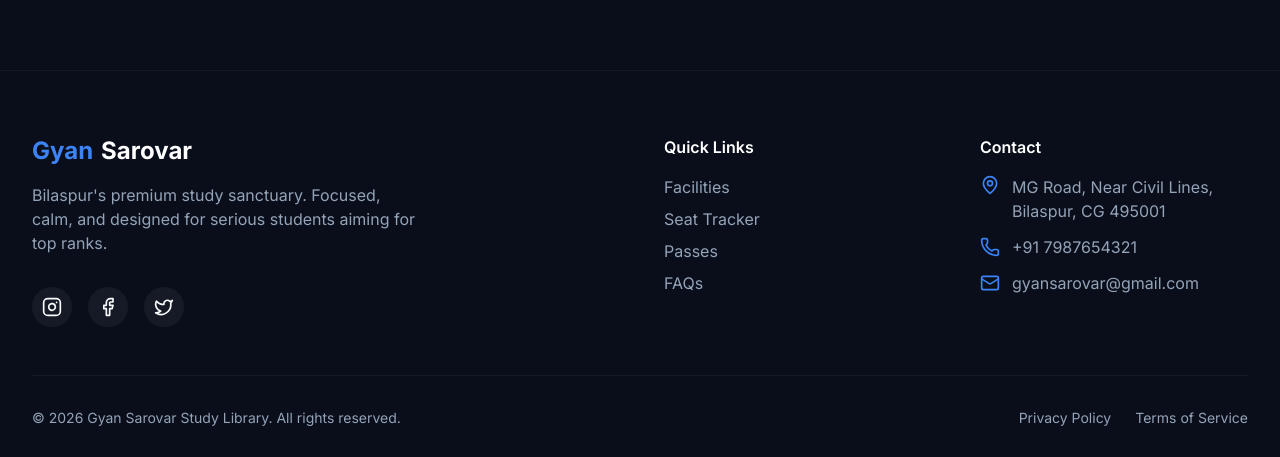
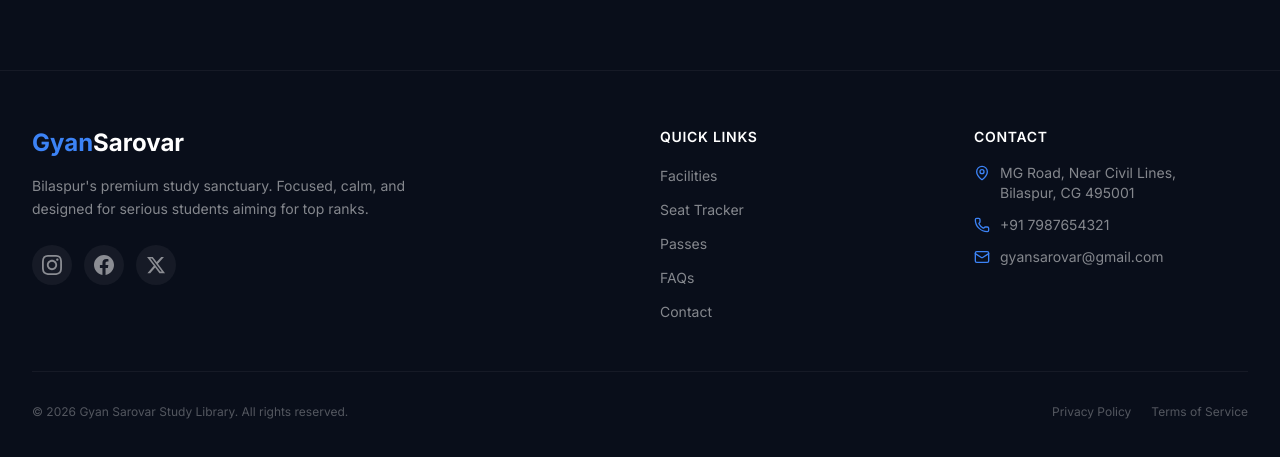
Before and after one commit to krishanggautam317-eng/Vivid-library, a React (Vite) app: page / in a window 1280 px wide. Shown: the part 6742-7199 px from the top of the page. Built offline with nearby package versions, Linux system fonts and the light colour scheme.

Commit message:
fix: Update src/components/Footer.tsx for UI polish

```diff
--- a/src/components/Footer.tsx
+++ b/src/components/Footer.tsx
@@ -1,66 +1,106 @@
-import { Instagram, Facebook, Twitter, MapPin, Phone, Mail } from "lucide-react";
+import { MapPin, Phone, Mail } from "lucide-react";
+
+function InstagramIcon() {
+  return (
+    <svg viewBox="0 0 24 24" fill="currentColor" className="w-5 h-5">
+      <path d="M12 2.163c3.204 0 3.584.012 4.85.07 3.252.148 4.771 1.691 4.919 4.919.058 1.265.069 1.645.069 4.849 0 3.205-.012 3.584-.069 4.849-.149 3.225-1.664 4.771-4.919 4.919-1.266.058-1.644.07-4.85.07-3.204 0-3.584-.012-4.849-.07-3.26-.149-4.771-1.699-4.919-4.92-.058-1.265-.07-1.644-.07-4.849 0-3.204.013-3.583.07-4.849.149-3.227 1.664-4.771 4.919-4.919 1.266-.057 1.645-.069 4.849-.069zm0-2.163c-3.259 0-3.667.014-4.947.072-4.358.2-6.78 2.618-6.98 6.98-.059 1.281-.073 1.689-.073 4.948 0 3.259.014 3.668.072 4.948.2 4.358 2.618 6.78 6.98 6.98 1.281.058 1.689.072 4.948.072 3.259 0 3.668-.014 4.948-.072 4.354-.2 6.782-2.618 6.979-6.98.059-1.28.073-1.689.073-4.948 0-3.259-.014-3.667-.072-4.947-.196-4.354-2.617-6.78-6.979-6.98-1.281-.059-1.69-.073-4.949-.073zm0 5.838c-3.403 0-6.162 2.759-6.162 6.162s2.759 6.163 6.162 6.163 6.162-2.759 6.162-6.163c0-3.403-2.759-6.162-6.162-6.162zm0 10.162c-2.209 0-4-1.79-4-4 0-2.209 1.791-4 4-4s4 1.791 4 4c0 2.21-1.791 4-4 4zm6.406-11.845c-.796 0-1.441.645-1.441 1.44s.645 1.44 1.441 1.44c.795 0 1.439-.645 1.439-1.44s-.644-1.44-1.439-1.44z"/>
+    </svg>
+  );
+}
+
+function FacebookIcon() {
+  return (
+    <svg viewBox="0 0 24 24" fill="currentColor" className="w-5 h-5">
+      <path d="M24 12.073c0-6.627-5.373-12-12-12s-12 5.373-12 12c0 5.99 4.388 10.954 10.125 11.854v-8.385H7.078v-3.47h3.047V9.43c0-3.007 1.792-4.669 4.533-4.669 1.312 0 2.686.235 2.686.235v2.953H15.83c-1.491 0-1.956.925-1.956 1.874v2.25h3.328l-.532 3.47h-2.796v8.385C19.612 23.027 24 18.062 24 12.073z"/>
+    </svg>
+  );
+}
+
+function XIcon() {
+  return (
+    <svg viewBox="0 0 24 24" fill="currentColor" className="w-5 h-5">
+      <path d="M18.244 2.25h3.308l-7.227 8.26 8.502 11.24H16.17l-5.214-6.817L4.99 21.75H1.68l7.73-8.835L1.254 2.25H8.08l4.713 6.231zm-1.161 17.52h1.833L7.084 4.126H5.117z"/>
+    </svg>
+  );
+}
 
 export default function Footer() {
   return (
-    <footer className="bg-background border-t border-white/5 pt-16 pb-8">
-      <div className="max-w-7xl mx-auto px-6 lg:px-8">
-        <div className="grid grid-cols-1 md:grid-cols-4 gap-12 mb-12">
-          <div className="md:col-span-2 space-y-4">
-            <h3 className="text-2xl font-bold text-white flex items-center gap-2">
+    <footer className="border-t border-white/5 pt-14 pb-8" style={{ backgroundColor: "hsl(222 47% 7%)" }}>
+      <div className="max-w-7xl mx-auto px-4 sm:px-6 lg:px-8">
+        <div className="grid grid-cols-1 sm:grid-cols-2 lg:grid-cols-4 gap-10 mb-12">
+          {/* Brand */}
+          <div className="sm:col-span-2 space-y-4">
+            <h3 className="text-2xl font-bold text-white">
               <span className="text-primary">Gyan</span>Sarovar
             </h3>
-            <p className="text-muted-foreground max-w-sm">
+            <p className="text-white/50 max-w-sm text-sm leading-relaxed">
               Bilaspur's premium study sanctuary. Focused, calm, and designed for serious students aiming for top ranks.
             </p>
-            <div className="flex gap-4 pt-4">
-              <a href="#" className="w-10 h-10 rounded-full bg-white/5 flex items-center justify-center hover:bg-primary/20 hover:text-primary transition-colors">
-                <Instagram className="w-5 h-5" />
-              </a>
-              <a href="#" className="w-10 h-10 rounded-full bg-white/5 flex items-center justify-center hover:bg-primary/20 hover:text-primary transition-colors">
-                <Facebook className="w-5 h-5" />
-              </a>
-              <a href="#" className="w-10 h-10 rounded-full bg-white/5 flex items-center justify-center hover:bg-primary/20 hover:text-primary transition-colors">
-                <Twitter className="w-5 h-5" />
-              </a>
+            <div className="flex gap-3 pt-2">
+              {[
+                { Icon: InstagramIcon, href: "#" },
+                { Icon: FacebookIcon,  href: "#" },
+                { Icon: XIcon,         href: "#" },
+              ].map(({ Icon, href }, i) => (
+                <a
+                  key={i}
+                  href={href}
+                  className="w-10 h-10 rounded-full flex items-center justify-center text-white/50 hover:text-white transition-colors"
+                  style={{ backgroundColor: "hsl(255 255% 255% / 0.05)" }}
+                >
+                  <Icon />
+                </a>
+              ))}
             </div>
           </div>
 
+          {/* Quick Links */}
           <div className="space-y-4">
-            <h4 className="text-white font-semibold">Quick Links</h4>
-            <ul className="space-y-2">
-              <li><a href="#features" className="text-muted-foreground hover:text-white transition-colors">Facilities</a></li>
-              <li><a href="#seats" className="text-muted-foreground hover:text-white transition-colors">Seat Tracker</a></li>
-              <li><a href="#pricing" className="text-muted-foreground hover:text-white transition-colors">Passes</a></li>
-              <li><a href="#faq" className="text-muted-foreground hover:text-white transition-colors">FAQs</a></li>
+            <h4 className="text-white font-semibold text-sm uppercase tracking-wider">Quick Links</h4>
+            <ul className="space-y-2.5">
+              {[
+                { label: "Facilities",    href: "#features" },
+                { label: "Seat Tracker",  href: "#seats" },
+                { label: "Passes",        href: "#pricing" },
+                { label: "FAQs",          href: "#faq" },
+                { label: "Contact",       href: "#contact" },
+              ].map((l) => (
+                <li key={l.label}>
+                  <a href={l.href} className="text-sm text-white/50 hover:text-white transition-colors">{l.label}</a>
+                </li>
+              ))}
             </ul>
           </div>
 
+          {/* Contact */}
           <div className="space-y-4">
-            <h4 className="text-white font-semibold">Contact</h4>
+            <h4 className="text-white font-semibold text-sm uppercase tracking-wider">Contact</h4>
             <ul className="space-y-3">
-              <li className="flex items-start gap-3 text-muted-foreground">
-                <MapPin className="w-5 h-5 shrink-0 text-primary" />
+              <li className="flex items-start gap-2.5 text-white/50 text-sm">
+                <MapPin className="w-4 h-4 shrink-0 text-primary mt-0.5" />
                 <span>MG Road, Near Civil Lines,<br />Bilaspur, CG 495001</span>
               </li>
-              <li className="flex items-center gap-3 text-muted-foreground">
-                <Phone className="w-5 h-5 shrink-0 text-primary" />
+              <li className="flex items-center gap-2.5 text-white/50 text-sm">
+                <Phone className="w-4 h-4 shrink-0 text-primary" />
                 <span>+91 7987654321</span>
               </li>
-              <li className="flex items-center gap-3 text-muted-foreground">
-                <Mail className="w-5 h-5 shrink-0 text-primary" />
+              <li className="flex items-center gap-2.5 text-white/50 text-sm">
+                <Mail className="w-4 h-4 shrink-0 text-primary" />
                 <span>gyansarovar@gmail.com</span>
               </li>
             </ul>
           </div>
         </div>
 
-        <div className="pt-8 border-t border-white/5 flex flex-col md:flex-row items-center justify-between gap-4">
-          <p className="text-sm text-muted-foreground">
-            © {new Date().getFullYear()} Gyan Sarovar Study Library. All rights reserved.
+        {/* Bottom bar */}
+        <div className="pt-8 border-t border-white/5 flex flex-col sm:flex-row items-center justify-between gap-4">
+          <p className="text-xs text-white/30">
+            &copy; {new Date().getFullYear()} Gyan Sarovar Study Library. All rights reserved.
           </p>
-          <div className="flex gap-6 text-sm text-muted-foreground">
-            <a href="#" className="hover:text-white transition-colors">Privacy Policy</a>
-            <a href="#" className="hover:text-white transition-colors">Terms of Service</a>
+          <div className="flex gap-5 text-xs text-white/30">
+            <a href="#" className="hover:text-white/60 transition-colors">Privacy Policy</a>
+            <a href="#" className="hover:text-white/60 transition-colors">Terms of Service</a>
           </div>
         </div>
       </div>
```
